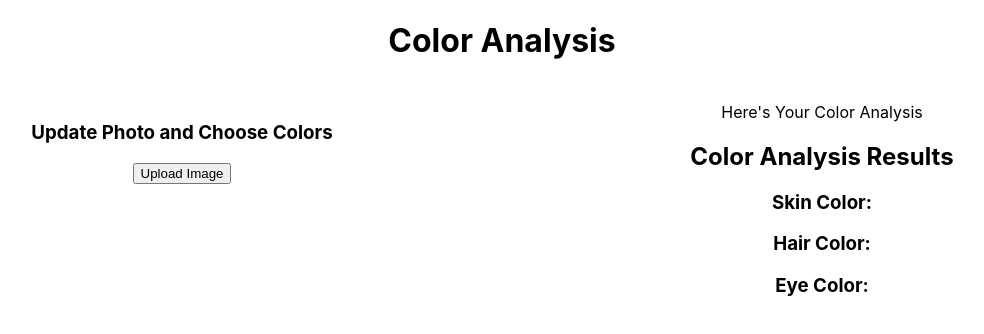
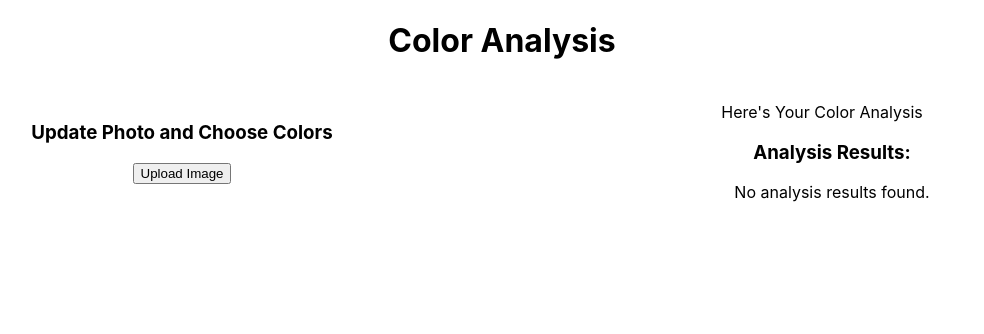
Before and after one commit to smritis17/cs178finalproject, a React (Create React App) app: page / in a window 1280 px wide. Shown: the top 334 px of the page, without its empty margins (138-1122 px from the left). Built offline with nearby package versions, Linux system fonts and the light colour scheme.

Commit message:
to and from json reading

```diff
--- a/package.json
+++ b/package.json
@@ -6,6 +6,7 @@
     "@testing-library/jest-dom": "^5.17.0",
     "@testing-library/react": "^13.4.0",
     "@testing-library/user-event": "^13.5.0",
+    "fs": "^0.0.1-security",
     "openai": "^4.33.0",
     "react": "^18.2.0",
     "react-dom": "^18.2.0",
--- a/src/components/color_analysis.js
+++ b/src/components/color_analysis.js
@@ -1,29 +1,30 @@
-import React from "react";
+import React, { useState, useEffect } from 'react';
 
-// const ColorAnalysis = () => {
-//   return (
-//     <div style={{ backgroundColor: "green", height: "200px" }}>
-//       {/* This will display a green block */}
-//     </div>
-//   );
-// };
+const ColorAnalysis = () => {
+  const [analysisResults, setAnalysisResults] = useState([]);
 
-const ColorAnalysis = ({ skinColor, hairColor, eyeColor }) => {
+  useEffect(() => {
+    const intervalId = setInterval(() => {
+      const storedResults = localStorage.getItem('analysisResults');
+      if (storedResults) {
+        setAnalysisResults(JSON.parse(storedResults));
+      }
+    }, 1000);
+
+    // Clear interval on component unmount
+    return () => clearInterval(intervalId);
+  }, []);
+
   return (
-    <div>
-      <h2>Color Analysis Results</h2>
-      <div>
-        <h3>Skin Color:</h3>
-        <p>{skinColor}</p>
-      </div>
-      <div>
-        <h3>Hair Color:</h3>
-        <p>{hairColor}</p>
-      </div>
-      <div>
-        <h3>Eye Color:</h3>
-        <p>{eyeColor}</p>
-      </div>
+    <div style={{ marginLeft: '20px'}}>
+      <h3>Analysis Results:</h3>
+      {analysisResults.length === 0 ? (
+        <p>No analysis results found.</p>
+      ) : (
+        analysisResults.map((result, index) => (
+          <p key={index}>{result}</p>
+        ))
+      )}
     </div>
   );
 };
--- a/src/components/face_read.js
+++ b/src/components/face_read.js
@@ -1,5 +1,9 @@
 import React, { useState } from 'react';
 import useOpenAI from '../hooks/useOpenAI';
+import ColorAnalysis from './color_analysis';
+
+// initialize local storage json to empty
+localStorage.setItem('analysisResults', '');
 
 const FaceRead = () => {
   const [imagePreview, setImagePreview] = useState(null);
@@ -91,21 +95,23 @@ const FaceRead = () => {
     return luminance > 0.5 ? '#000000' : '#ffffff';
   };
 
-//   const handleAnalyze = async () => {
+
+    // const handleAnalyze = async () => {
     //     try {
-//       const responses = await askQuestion(skinColor, hairColor, eyeColor, lipColor);
-//       responses.forEach((response, index) => {
-//         console.log(`Response ${index + 1}:`, response);
-//       });
+    //     const responses = await askQuestion(skinColor, hairColor, eyeColor, lipColor);
+    //     console.log(responses);
+    //     setAnalysisResults(responses);
     //     } catch (error) {
-//       console.error('Error analyzing colors:', error);
+    //     console.error('Error analyzing colors:', error);
     //     }
-//   };
+    // };
 
     const handleAnalyze = async () => {
         try {
           const responses = await askQuestion(skinColor, hairColor, eyeColor, lipColor);
-        setAnalysisResults(responses); // Set analysis results to state
+          console.log(responses);
+          // Save analysisResults to localStorage
+          localStorage.setItem('analysisResults', JSON.stringify(responses));
         } catch (error) {
           console.error('Error analyzing colors:', error);
         }
@@ -202,15 +208,7 @@ const FaceRead = () => {
           </div>
 
           <button onClick={handleAnalyze} style={{ marginTop: '30px', backgroundColor: "#000000", color: "#ffffff", height: "50px", width: "250px"}}>Analyze</button>
-
-          {/* Display analysis results */}
-          <div style={{ marginTop: '20px' }}>
-            <h3>Analysis Results:</h3>
-            {analysisResults.map((result, index) => (
-              <p key={index}>{result}</p>
-            ))}
-          </div>
-
+          {/* <ColorAnalysis /> */}
         </div>
       )}
     </div>
--- a/src/hooks/useOpenAI.js
+++ b/src/hooks/useOpenAI.js
@@ -7,16 +7,16 @@ const useOpenAI = () => {
             // const openai = new OpenAI("key");
 
             const openai = new OpenAI({
-                organization: 'ORG_KEY_HERE',
-                apiKey: 'API_KEY_HERE',
+                organization: 'org-x7LE1EOortseNW98HPCIMzye',
+                apiKey: process.env.REACT_APP_OPENAI_API_KEY,
                 dangerouslyAllowBrowser: true,
             });
 
             // Questions
             const questions = [
-                `Given that I have ${skinColor} skin color, ${hairColor} hair color, and ${eyeColor} eye color, what seasonal color am I?`,
-                "What are the top 5 colors that suit me best and give me those hex colors in a list format ex. {color 1, color 2, color 3, etc}",
-                "What are the worst 5 colors that I should avoid and give me those hex colors in a list format ex. {color1, color2, color3, etc}"
+                "Given that I have ${skinColor} skin color, ${hairColor} hair color, and ${eyeColor} eye color, what season am I? Give it to me in one word.",
+                "What are the top 5 colors that suit me best and give me those hex colors in a list format ex. [color 1, color 2, color 3, color4, color5]. Do not output anything else.",
+                "What are the worst 5 colors that I should avoid and give me those hex colors in a list format ex. [color 1, color 2, color 3, color4, color5]. Do not output anything else."
             ];
 
             // Responses
```
Also changed, not shown: 2 other files (tests, documents, lock files or other folders). Lines whose indentation alone changed are shown as unchanged.
